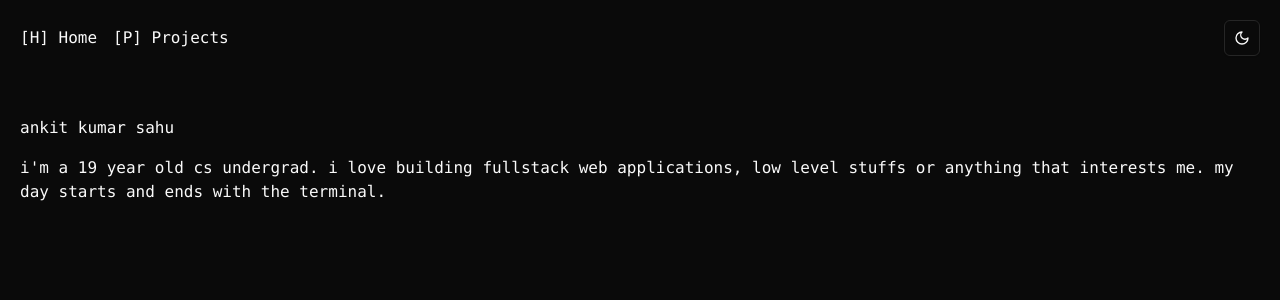
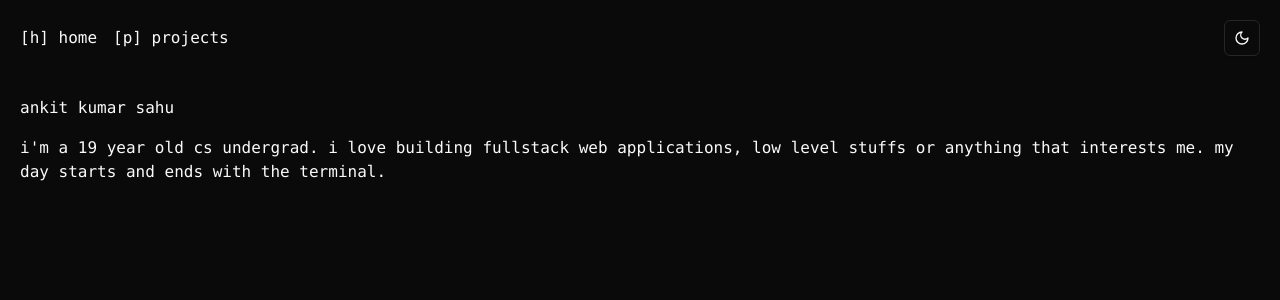
Before and after one commit to kmr-ankitt/kmrankit, a Next.js app: page / in a window 1280 px wide. Shown: the top 300 px of the page. Built offline with nearby package versions, Linux system fonts and the light colour scheme.

Commit message:
Header font changed

```diff
--- a/src/components/Header.tsx
+++ b/src/components/Header.tsx
@@ -32,8 +32,8 @@ export default function Header() {
   isKeyPressed();
 
   return (
-    <div className="flex items-center justify-between p-5">
-      <div className="flex items-center gap-4">
+    <div className="flex items-center justify-between m-5">
+      <div className="flex items-center gap-4 lowercase">
         {routes.map((item, index) => (
           <Link href={item.route} key={index}>
             {"[" + item.name[0] + "] " + item.name}
```
